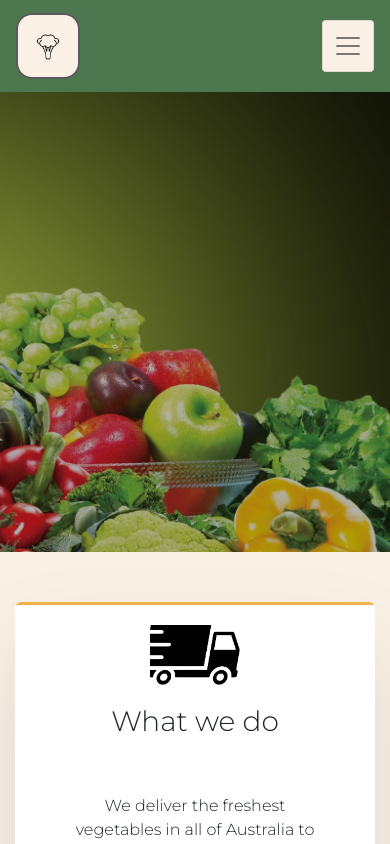
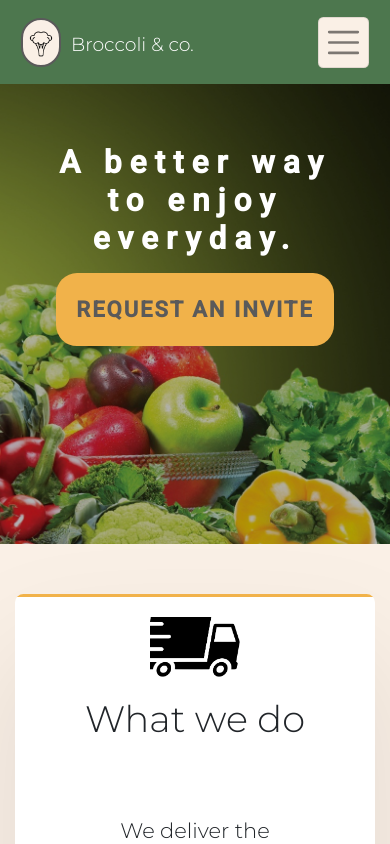
Before and after one commit to Chamma89/broccoli-and-co, a React (Create React App) app: page / in a window 390 px wide. Shown: the top 844 px of the page. Built offline with nearby package versions, Linux system fonts and the light colour scheme.

Commit message:
request invite button, inc functions scss file, various styling updates for mobile and tablet

```diff
--- a/src/components/Main.js
+++ b/src/components/Main.js
@@ -9,7 +9,19 @@ import Sustainability from "../images/sustainability-icon.png";
 function Main() {
   return (
     <div className="main-body">
-      <img src={MainImage} className="main-body__image" alt="logo" />
+      <div className="main-body__section">
+        <img src={MainImage} className="main-body__image" alt="logo" />
+        <div className="main-body__headings">
+          <h1>
+            A better way
+            <br /> to enjoy everyday.
+          </h1>
+          <h4>Be the first to know when we launch.</h4>
+          <button>
+            <span>Request an invite</span>
+          </button>
+        </div>
+      </div>
       <div className="our-purpose container">
         <div className="our-purpose__section">
           <div className="our-purpose__section--line-1"></div>
@@ -17,8 +29,8 @@ function Main() {
           <h3>What we do</h3>
           <p>
             We deliver the freshest vegetables in all of Australia to your
-            company every morning. These are organically sourced and presevative
-            free veggies.
+            company every morning. These are organically sourced and
+            presersvative free veggies.
           </p>
         </div>
         <div className="our-purpose__section">
--- a/src/components/Nav.js
+++ b/src/components/Nav.js
@@ -11,6 +11,7 @@ function Nav() {
         <div className="nav__logo">
           <img src={Logo} alt="logo" height="30" />
         </div>
+        <div className="title">Broccoli &amp; co.</div>
       </ReactBootstrap.Navbar.Brand>
       <ReactBootstrap.Navbar.Toggle aria-controls="basic-navbar-nav" />
       <ReactBootstrap.Navbar.Collapse id="basic-navbar-nav">
--- a/src/styles/App.scss
+++ b/src/styles/App.scss
@@ -1,10 +1,16 @@
-@import "./Variables";
+@import "../styles/Variables";
+@import "../styles/Functions";
 
 html,
 body {
   display: block;
+  font-size: 21px !important;
   min-height: 100vh; /* will cover the 100% of viewport */
   position: relative;
+  margin: 0;
+  padding: 0;
+  -webkit-font-smoothing: antialiased;
+  -moz-osx-font-smoothing: grayscale;
 }
 
 body {
--- /dev/null
+++ b/src/styles/_Functions.scss
@@ -0,0 +1,12 @@
+@import "./Variables";
+
+@mixin buttonEssentials {
+  border-radius: $standardBorderRadius;
+  border: none;
+  color: #ffffff;
+  cursor: pointer;
+  font-size: 22px;
+  padding: 20px;
+  text-align: center;
+  transition: all 0.4s;
+}
--- a/src/styles/_Main.scss
+++ b/src/styles/_Main.scss
@@ -1,10 +1,72 @@
 @import "./Variables";
+@import "./Functions";
 
 .main-body {
   &__image {
     filter: brightness(70%);
     height: 100%;
     width: 100%;
+  }
+
+  &__section {
+    position: relative;
+    text-align: center;
+  }
+
+  &__headings {
+    color: #fff;
+    font-family: $headingFont;
+    position: absolute;
+    top: 20%;
+    left: 50%;
+    letter-spacing: 8px;
+    transform: translate(-50%, -50%);
+    width: 100%;
+  }
+
+  &__headings h1 {
+    font-size: 3rem;
+    font-weight: 600;
+  }
+
+  &__headings h4 {
+    font-size: 1rem;
+    font-weight: 600;
+    margin-top: 50px;
+  }
+
+  button {
+    @include buttonEssentials();
+    background-color: $naturalYellow;
+    color: $charcoal;
+    font-weight: 600;
+    letter-spacing: 2px;
+    margin-top: 5px;
+    text-transform: uppercase;
+
+    span {
+      cursor: pointer;
+      display: inline-block;
+      position: relative;
+      transition: 0.4s;
+    }
+    span:after {
+      content: "\00bb";
+      position: absolute;
+      opacity: 0;
+      top: 0;
+      right: -20px;
+      transition: 0.5s;
+    }
+
+    &:hover span {
+      padding-right: 25px;
+    }
+
+    &:hover span:after {
+      opacity: 1;
+      right: 0;
+    }
   }
 }
 
@@ -61,7 +123,7 @@
   }
 }
 
-@media only screen and (max-width: 600px) {
+@media only screen and (max-width: $breakpointMobile) {
   .main-body__image {
     object-fit: cover;
     object-position: 100% 0;
@@ -69,7 +131,36 @@
     height: 460px;
   }
 
+  .main-body__headings h1 {
+    font-size: 1rem;
+  }
+
+  .main-body__headings h4 {
+    display: none;
+  }
+
   .our-purpose {
     grid-template-columns: 1fr;
   }
 }
+
+@media only screen and (max-width: $breakpointTablet) {
+  .main-body__image {
+    object-fit: cover;
+    object-position: 100% 0;
+    width: 100%;
+    height: 460px;
+  }
+
+  .main-body__headings {
+    top: 35%;
+  }
+
+  .main-body__headings h1 {
+    font-size: 1.5rem;
+  }
+
+  .our-purpose {
+    grid-template-columns: 1fr;
+  }
+}
--- a/src/styles/_Nav.scss
+++ b/src/styles/_Nav.scss
@@ -6,6 +6,12 @@
   display: flex !important;
   min-height: 10vh;
   position: relative;
+
+  .title {
+    color: #fff;
+    display: inline-block;
+    margin-left: 10px;
+  }
 
   &__nav-link {
     color: #fff;
@@ -41,6 +47,7 @@
   }
 
   &__logo {
+    display: inline-block;
     background-color: $creamWhite;
     border: 2px solid $charcoal;
     border-radius: $standardBorderRadius;
@@ -48,15 +55,23 @@
   }
 
   .navbar-toggler {
-    padding: 10px;
+    padding: 5px;
     background-color: $creamWhite;
   }
 }
 
 @media only screen and (max-width: 600px) {
   .nav {
+    .title {
+      font-size: 0.9rem;
+    }
+
     &__nav-link {
       font-weight: 600;
     }
+
+    &__logo {
+      padding: 3px;
+    }
   }
 }
--- a/src/styles/_Variables.scss
+++ b/src/styles/_Variables.scss
@@ -1,8 +1,13 @@
+// Viewport
+$breakpointMobile: 600px;
+$breakpointTablet: 1024px;
+
+// Colors
+$cactusGreen: #4d774e;
+
 $charcoal: #5a5a5a;
 
-$navyBlue: #003366;
-
-$cactusGreen: #4d774e;
+$creamWhite: #faf0e6;
 
 $darkGreen: #164a41;
 
@@ -10,10 +15,11 @@ $lightGreen: #9dc88d;
 
 $naturalYellow: #f1b24a;
 
-$creamWhite: #faf0e6;
+// Buttons
 
+// Card styling
 $standardBorderRadius: 1rem;
+$transition: 0.2s;
 
+// Headings
 $headingFont: "Roboto", sans-serif;
-
-$transition: 0.2s;
```
